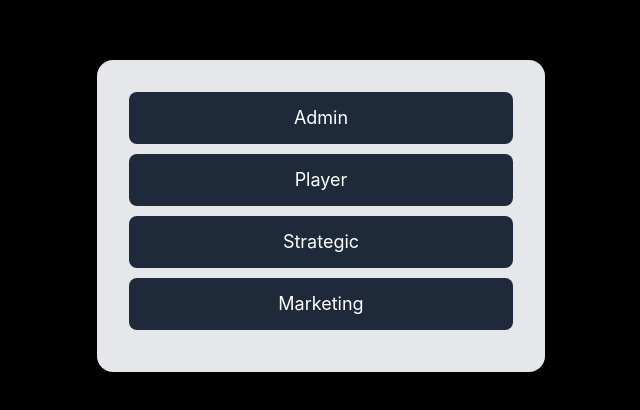
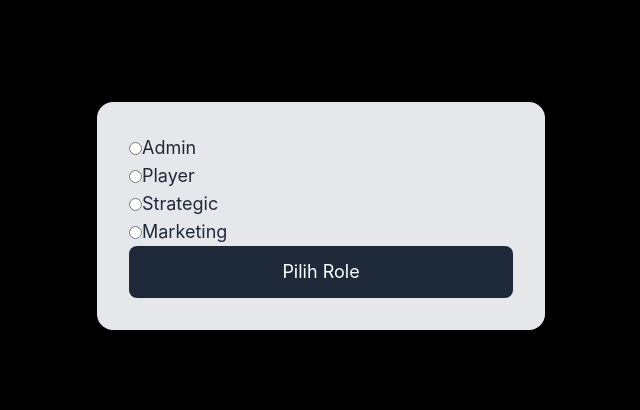
Before and after one commit to faizhalifunn/VueToAPI, a Vue app: page / in a window 1280 px wide. Shown: the part 184-594 px from the top of the page, without its empty margins (319-959 px from the left). Built offline with nearby package versions, Linux system fonts and the light colour scheme.

Commit message:
New commit message

```diff
--- a/src/components/FirstPage.vue
+++ b/src/components/FirstPage.vue
@@ -1,30 +1,37 @@
 <template>
   <div class="h-screen flex items-center justify-center bg-black">
     <div class="bg-gray-200 rounded-2xl shadow-md p-8 w-full max-w-md">
+      <form @submit.prevent="submitRole">
         <div class="flex flex-col space-y-4">
-          <!-- Tombol Navigasi -->
+          <!-- Pilihan Role -->
+          <label v-for="(role, index) in roles" :key="index" class="flex items-center space-x-2">
+            <input type="radio" v-model="selectedRole" :value="role" class="cursor-pointer" />
+            <span class="text-lg font-semibold text-gray-800">{{ role.label }}</span>
+          </label>
+
+          <!-- Tombol Submit -->
           <button
-            v-for="(role, index) in roles"
-            :key="index"
-            @click="selectRole(role)"
+            type="submit"
             class="w-full bg-gray-800 text-white text-lg font-semibold py-3 rounded-lg hover:bg-gray-700 transition"
           >
-            {{ role.label }}
+            Pilih Role
           </button>
         </div>
+      </form>
     </div>
   </div>
 </template>
 
 <script>
 import { useRouter } from "vue-router";
+import { ref } from "vue";
 
 export default {
   name: "RoleSelection",
   setup() {
     const router = useRouter();
+    const selectedRole = ref(null);
 
-      // Daftar Role dengan Path
     const roles = [
       { label: "Admin", path: "/admin" },
       { label: "Player", path: "/join" },
@@ -32,21 +39,17 @@
       { label: "Marketing", path: "/join" },
     ];
 
-      // Fungsi untuk memilih role dan membersihkan localStorage
-      const selectRole = (role) => {
-        localStorage.clear(); // Membersihkan semua data di localStorage
-        localStorage.setItem("userRole", role.label); // Simpan role ke localStorage
-        router.push(role.path); // Redirect ke halaman sesuai role
+    const submitRole = () => {
+      if (!selectedRole.value) {
+        alert("Pilih role terlebih dahulu!");
+        return;
+      }
+      localStorage.clear();
+      localStorage.setItem("userRole", selectedRole.value.label);
+      router.push(selectedRole.value.path);
     };
 
-      return { roles, selectRole };
+    return { roles, selectedRole, submitRole };
   },
 };
 </script>
-
-  <style>
-  /* Menambahkan margin antar tombol jika dibutuhkan */
-  button {
-    margin-bottom: 10px;
-  }
-  </style>
```
Lines whose indentation alone changed are shown as unchanged.
